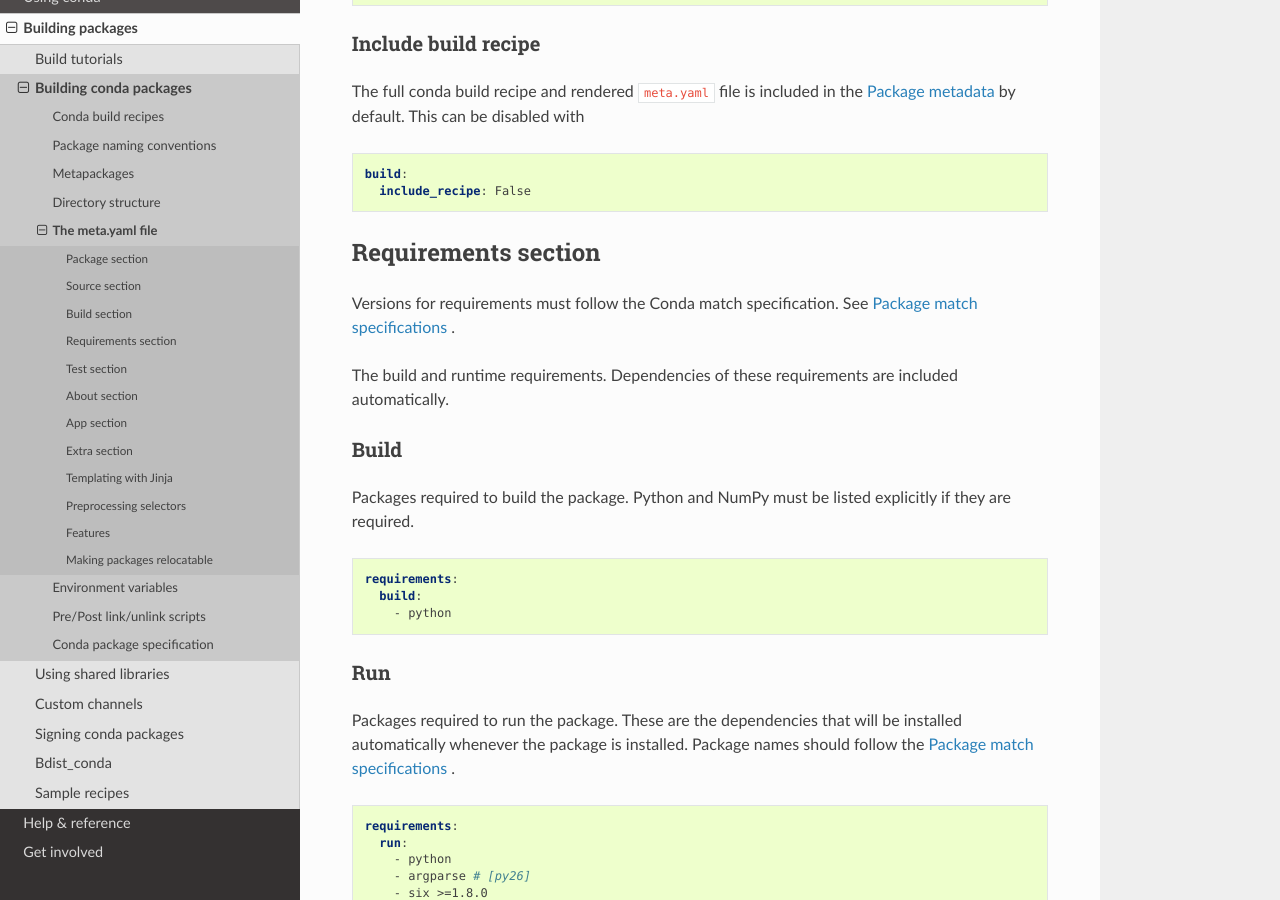
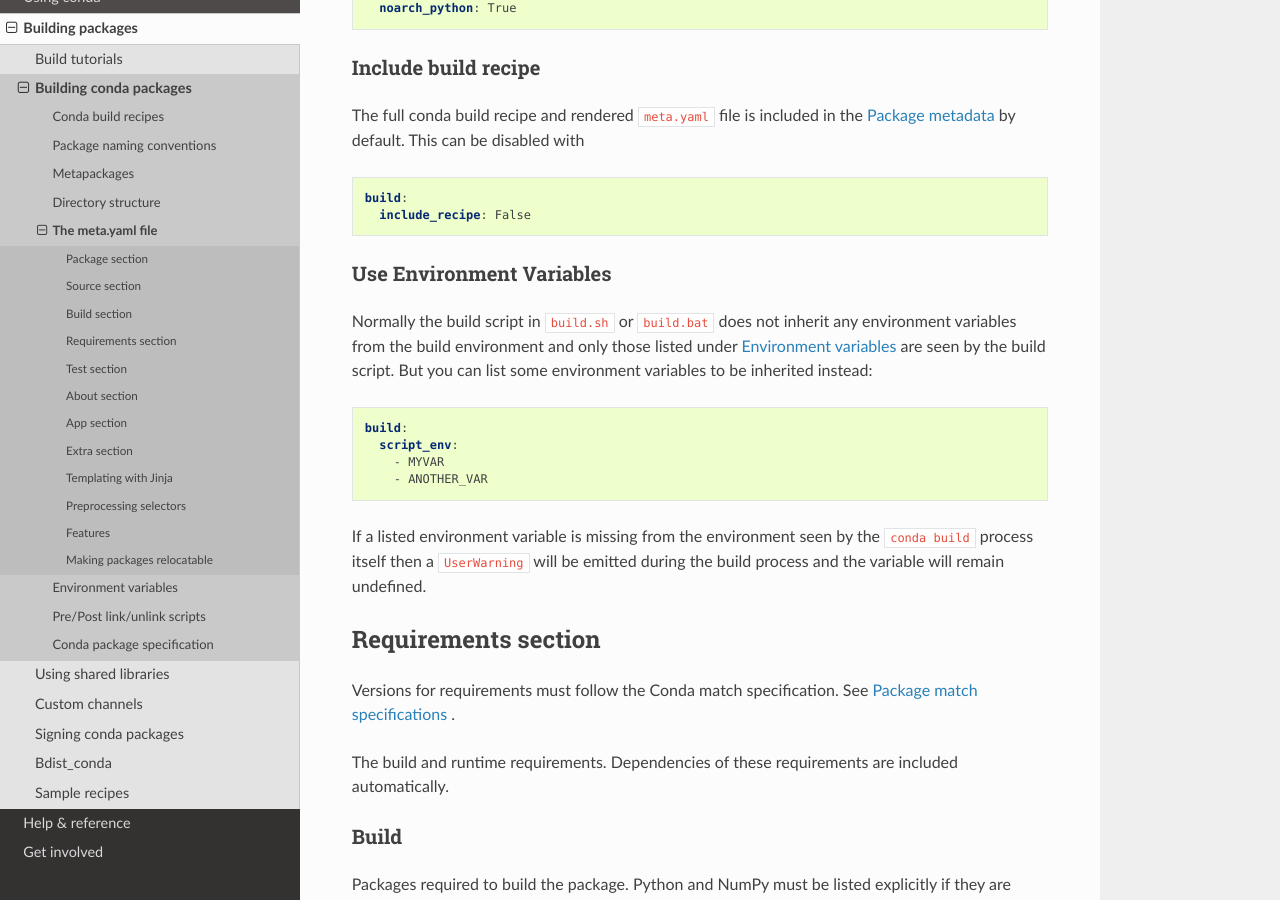
Before and after one commit to conda/conda-docs, a Sphinx documentation site: the page built from docs/source/building/meta-yaml.rst, in a window 1280 px wide and 900 px high, scrolled down 8447 px. Built offline with Sphinx 7.4.7 and the Read the Docs theme 2.0.0, drawn with Linux system fonts in a browser that asks for light colours; some of the changed text lies outside the part shown.

Commit message:
Document build/script_env

```diff
--- a/docs/source/building/meta-yaml.rst
+++ b/docs/source/building/meta-yaml.rst
@@ -367,6 +367,27 @@ by default. This can be disabled with
 
     build:
       include_recipe: False
+
+
+Use Environment Variables
+~~~~~~~~~~~~~~~~~~~~~~~~~
+
+Normally the build script in ``build.sh`` or ``build.bat`` does not
+inherit any environment variables from the build environment and only
+those listed under :ref:`env-vars` are seen by the build script.  But
+you can list some environment variables to be inherited instead:
+
+.. code-block:: yaml
+
+   build:
+     script_env:
+       - MYVAR
+       - ANOTHER_VAR
+
+If a listed environment variable is missing from the environment seen
+by the ``conda build`` process itself then a ``UserWarning`` will be
+emitted during the build process and the variable will remain
+undefined.
 
 
 Requirements section
```
